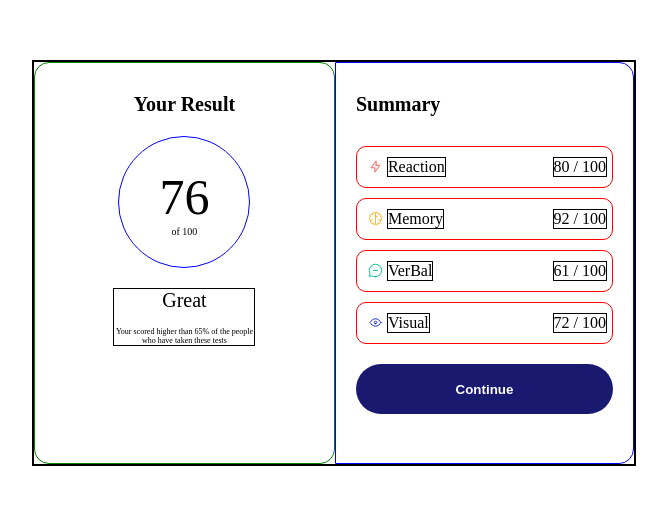
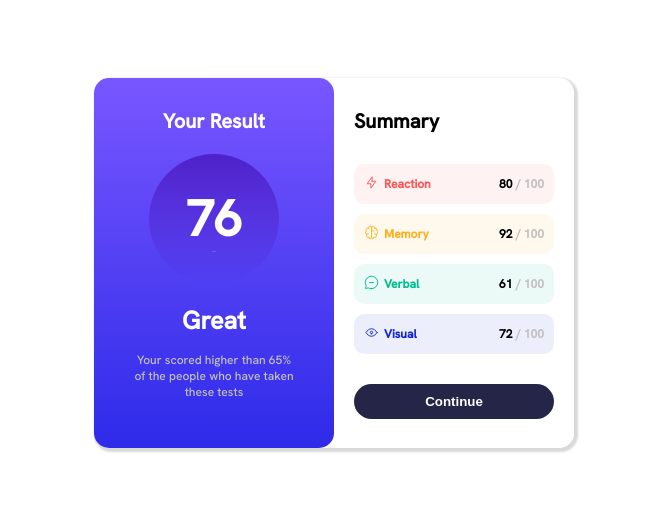
Before and after one commit to Yang-zzz/Practice_Frontend_Mentor, a plain HTML site: page results-summary-component-main/index.html in a window 1280 px wide. Shown: the part 137-642 px from the top of the page, without its empty margins (306-973 px from the left). Drawn offline with Linux system fonts and the light colour scheme; a web font is replaced by a local one.

Commit message:
results-summary-component-main 완료

```diff
--- a/results-summary-component-main/index.html
+++ b/results-summary-component-main/index.html
@@ -22,7 +22,7 @@
         </div>
         <div class="result-text">
           <span>Great</span>
-          <p align="center">
+          <p>
             Your scored higher than 65% of the people who have taken these tests
           </p>
         </div>
@@ -45,7 +45,7 @@
             </div>
           </li>
           <li class="summary-list">
-            <span class="summary-list-text">VerBal</span>
+            <span class="summary-list-text">Verbal</span>
             <div class="summary-fountain-wrapp">
               <span class="summary-list-son">61</span>
               <span class="summary-list-parents">/ 100</span>
--- a/results-summary-component-main/style.css
+++ b/results-summary-component-main/style.css
@@ -1,4 +1,4 @@
-@import url(./assets/fonts//HankenGrotesk-VariableFont_wght.ttf);
+@import url("https://fonts.googleapis.com/css2?family=Hanken+Grotesk:wght@500&display=swap");
 
 * {
   margin: 0;
@@ -9,71 +9,80 @@ body {
   display: flex;
   justify-content: center;
   align-items: center;
+  background-color: rgb(255, 255, 255);
+  font-family: "Hanken Grotesk", sans-serif;
 }
 .main-wrapp {
-  border: 2px solid black;
-  width: 600px;
+  width: 480px;
   display: flex;
+  background-color: #fff;
+  border-radius: 15px;
+  box-shadow: 2px 2px 2px 2px rgb(219, 216, 216);
 }
 
 /* Result content */
 .result-wrapp {
-  border: 1px solid green;
+  color: #fff;
   border-radius: 15px;
-  width: 300px;
-  height: 400px;
+  width: 240px;
+  height: 370px;
   display: flex;
   flex-direction: column;
   align-items: center;
   gap: 20px;
+  background: linear-gradient(hsl(252, 100%, 67%), hsl(241, 81%, 54%));
 }
 .result-wrapp h1 {
   margin-top: 30px;
   font-size: 20px;
 }
+
 .result-score {
   display: flex;
   flex-direction: column;
   justify-content: center;
   align-items: center;
-  border: 1px solid blue;
   border-radius: 50%;
   width: 130px;
   height: 130px;
+  background: linear-gradient(hsla(256, 72%, 46%, 1), hsla(241, 72%, 46%, 0));
 }
 .result-score span:nth-of-type(1) {
   font-size: 50px;
+  font-weight: 700;
 }
 .result-score span:nth-of-type(2) {
-  font-size: 10px;
+  font-size: 1px;
 }
 
 .result-text {
-  border: 1px solid black;
   display: flex;
   flex-direction: column;
   align-items: center;
   gap: 15px;
-  width: 140px;
+  padding: 0 37px;
 }
 
 .result-text span {
-  font-size: 20px;
+  font-size: 25px;
+  font-weight: 700;
 }
 .result-text p {
-  font-size: 8px;
+  font-size: 12px;
+  text-align: center;
+  color: #c3c1c1;
 }
 
 /* Summary content */
 .summary-wrapp {
-  border: 1px solid blue;
   box-sizing: border-box;
   padding: 0 20px;
   border-radius: 0 15px 15px 0;
-  width: 300px;
+  width: 240px;
   display: flex;
   flex-direction: column;
   gap: 20px;
+  background-color: #fff;
 }
 
 .summary-wrapp h1 {
@@ -92,18 +101,17 @@ body {
   align-items: center;
   height: 40px;
   border-radius: 10px;
-  border: 1px solid red;
 }
 
 .summary-list-text {
   margin-left: 30px;
-  border: 1px solid #000;
   position: relative;
+  font-size: 12px;
 }
 
 .summary-fountain-wrapp {
-  border: 1px solid #000;
-  margin-right: 5px;
+  margin-right: 10px;
+  font-size: 12px;
 }
 .summary-list-text::before {
   content: "";
@@ -111,10 +119,32 @@ body {
   display: inline-block;
   background: no-repeat center left / contain;
   left: -20px;
-  top: 1px;
+  top: -1px;
   width: 15px;
   height: 15px;
 }
+
+.summary-list:nth-child(1) {
+  background-color: hsla(0, 100%, 67%, 0.08);
+  color: hsl(0, 100%, 67%);
+  font-weight: 600;
+}
+.summary-list:nth-child(2) {
+  background-color: hsl(39, 100%, 56%, 0.08);
+  color: hsl(39, 100%, 56%);
+  font-weight: 600;
+}
+.summary-list:nth-child(3) {
+  background-color: hsl(166, 100%, 37%, 0.08);
+  color: hsl(166, 100%, 37%);
+  font-weight: 600;
+}
+.summary-list:nth-child(4) {
+  background-color: hsl(234, 85%, 45%, 0.08);
+  color: hsl(234, 85%, 45%);
+  font-weight: 600;
+}
+
 .summary-list:nth-child(1) .summary-list-text::before {
   background-image: url(./assets/images/icon-reaction.svg);
 }
@@ -132,14 +162,18 @@ body {
 }
 
 .summary-list-son {
+  font-weight: bold;
+  color: #000;
 }
 .summary-list-parents {
+  color: #c3c1c1;
 }
 .summary-wrapp button {
   font-weight: 700;
   border-radius: 30px;
   border-style: none;
-  height: 50px;
+  margin-top: 10px;
+  height: 35px;
   color: #fff;
-  background-color: midnightblue;
+  background-color: rgba(36, 36, 71, 0.993);
 }
```
